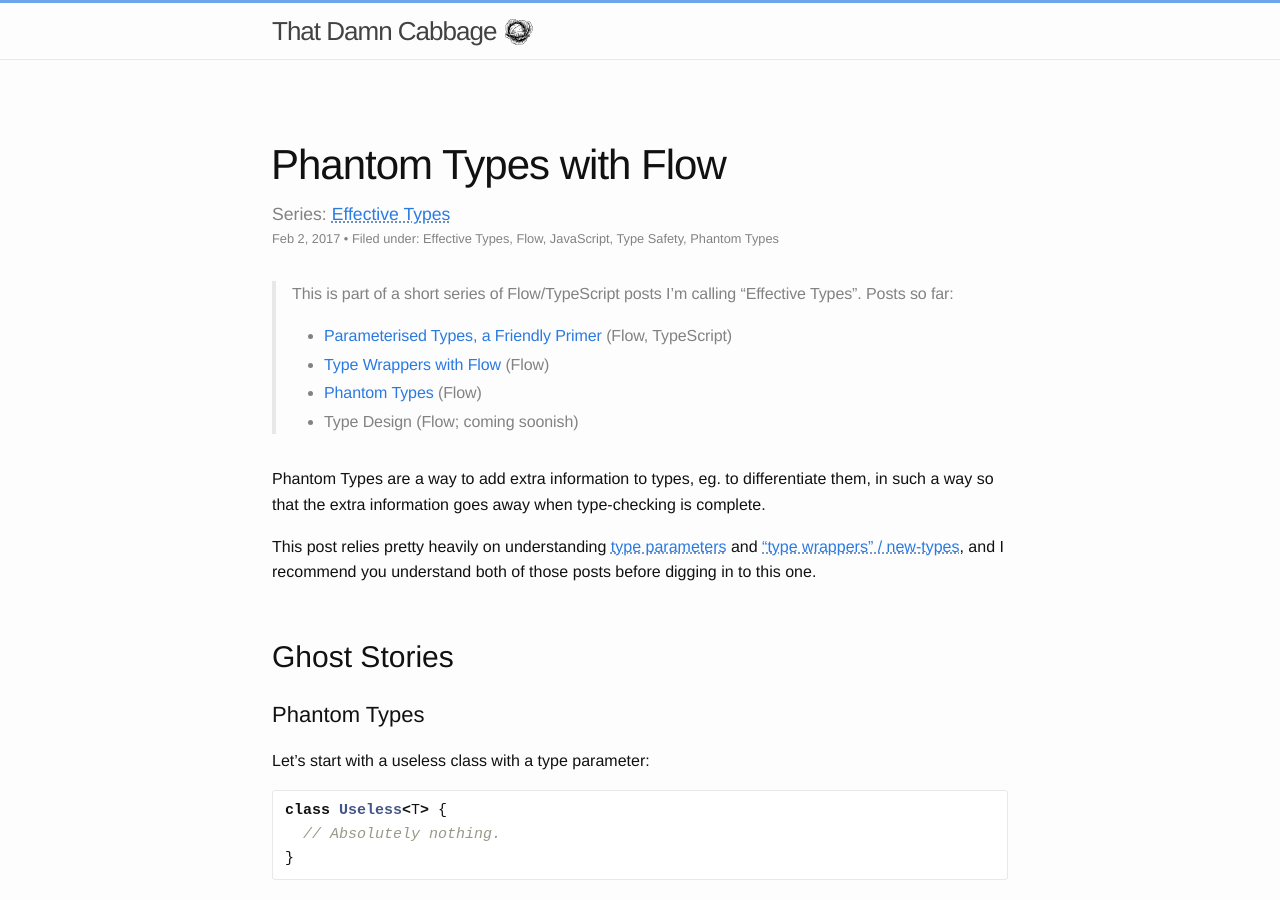
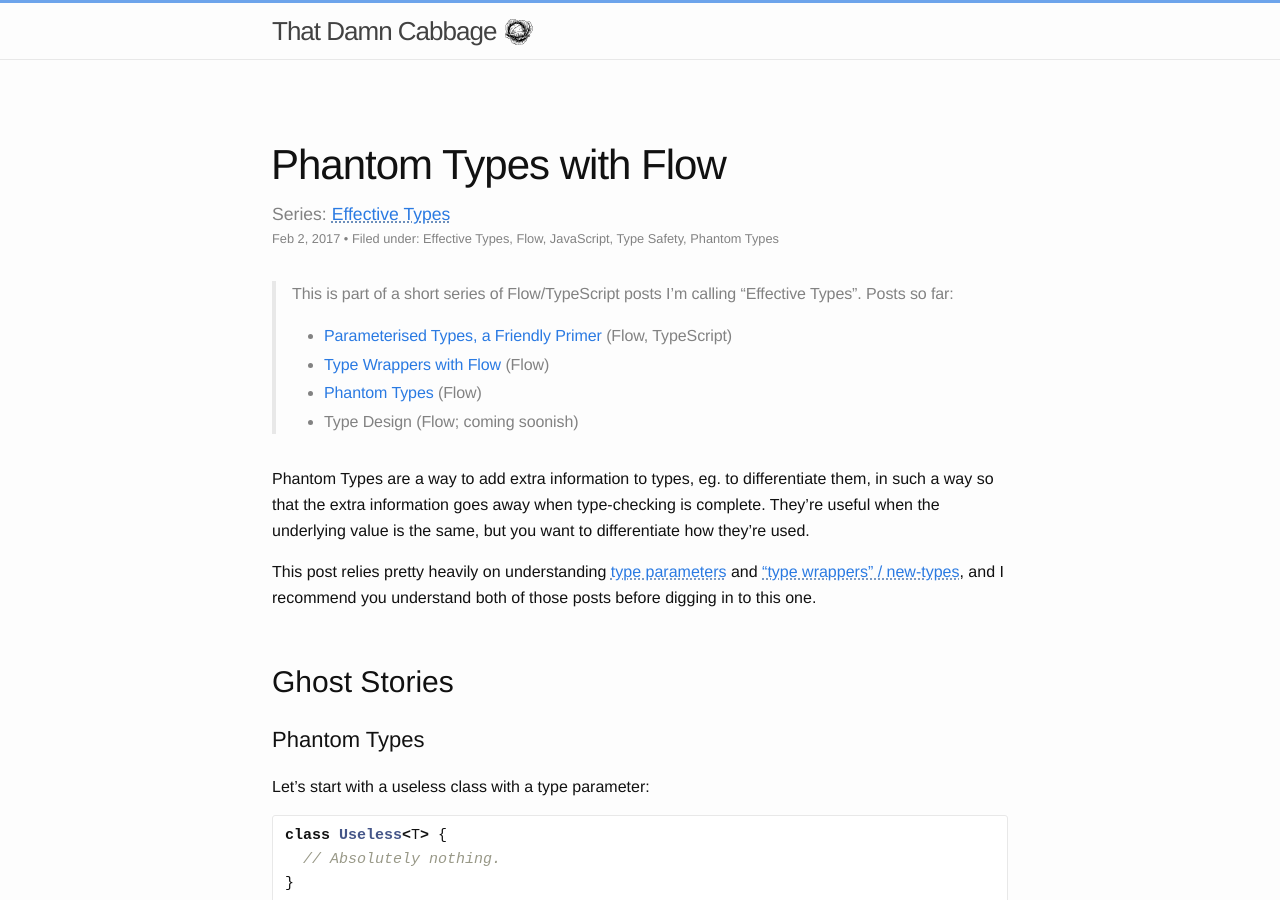
Before and after one commit to damncabbage/deadname.id.au, a Jekyll site: the page built from _posts/2017-02-02-effective-types-phantom-types-with-flow.markdown, in a window 1280 px wide and 900 px high. Built offline with Jekyll 4.4.1, drawn with Linux system fonts in a browser that asks for light colours.

Commit message:
Clarification of when you want phantoms.

```diff
--- a/_posts/2017-02-02-effective-types-phantom-types-with-flow.markdown
+++ b/_posts/2017-02-02-effective-types-phantom-types-with-flow.markdown
@@ -20,7 +20,7 @@ categories:
 > * [Phantom Types](/blog/2017/02/effective-types-phantom-types-with-flow/) (Flow)
 > * Type Design (Flow; coming soonish)
 
-Phantom Types are a way to add extra information to types, eg. to differentiate them, in such a way so that the extra information goes away when type-checking is complete.
+Phantom Types are a way to add extra information to types, eg. to differentiate them, in such a way so that the extra information goes away when type-checking is complete. They're useful when the underlying value is the same, but you want to differentiate how they're used.
 
 This post relies pretty heavily on understanding [type parameters](/blog/2017/01/effective-types-a-parameterised-type-primer-flow/) and ["type wrappers" / new-types](/blog/2017/01/effective-types-type-wrappers-with-flow/), and I recommend you understand both of those posts before digging in to this one.
 
```
